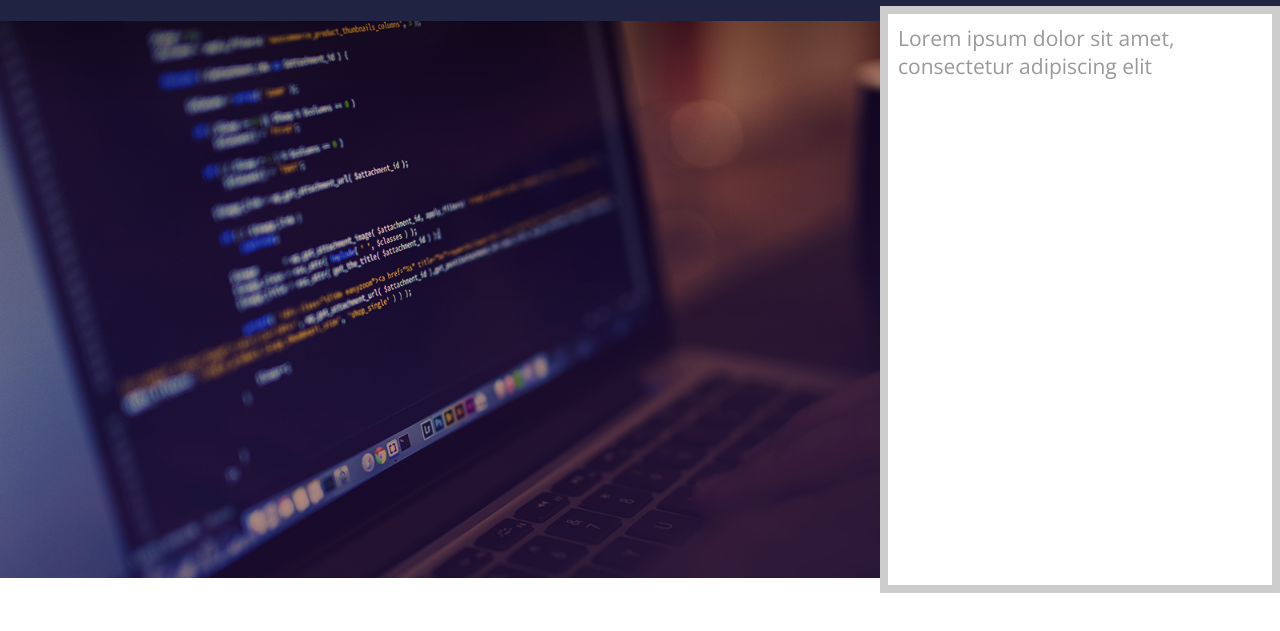
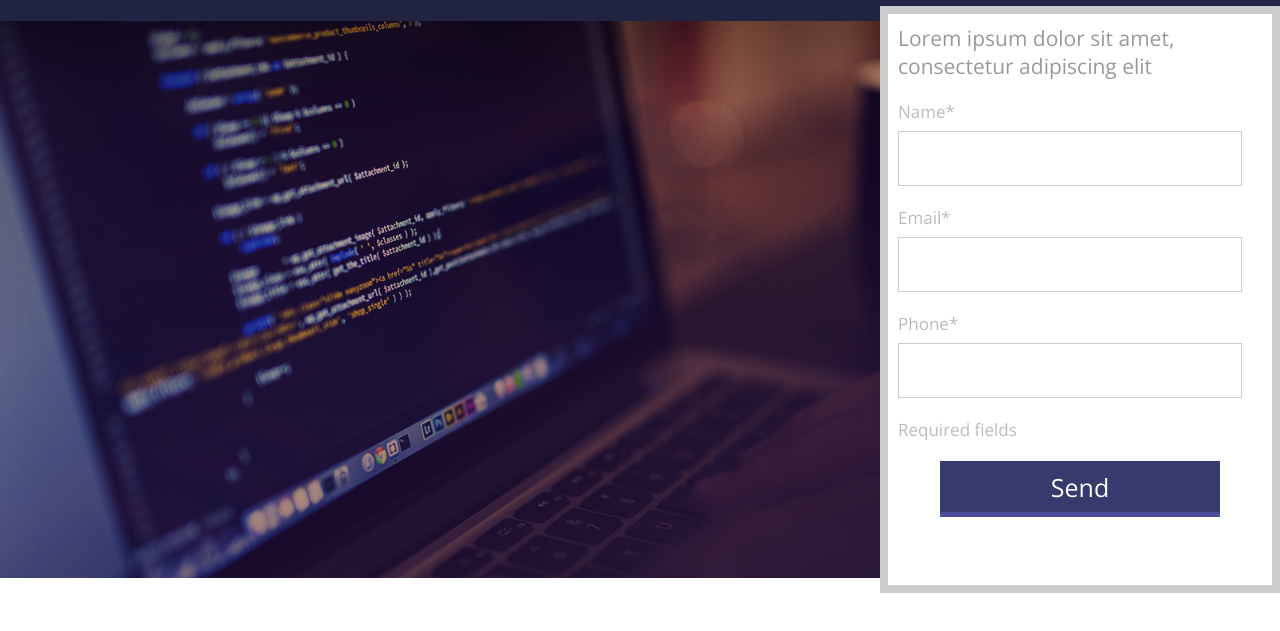
Before and after one commit to Jedid95/cursoFront-End, a plain HTML site: page Design Responsivo e Projeto 01/Projeto 01/index.html in a window 1280 px wide. Shown: the part 39-670 px from the top of the page. Drawn offline with nearby package versions, Linux system fonts and the light colour scheme.

Commit message:
form added

```diff
--- a/Design Responsivo e Projeto 01/Projeto 01/css/style.css
+++ b/Design Responsivo e Projeto 01/Projeto 01/css/style.css
@@ -52,3 +52,47 @@ html, body{
     color: #999;
     font-size: 21px;
 }
+
+.input-container{
+    margin-top: 20px;
+}
+
+.input-container span, .form p{
+    display: inline-block;
+    width: 100%;
+    color: #bbb;
+    font-size: 17px;
+}
+
+.form p{
+    margin: 20px 0;
+}
+
+.input-container input[type=text]{
+    width: 344px;
+    height: 55px;
+    border: 1px solid #ccc;
+    margin-top: 8px;
+}
+
+.form input[type=submit]{
+    width: 280px;
+    height: 56px;
+    background-color: #363A6D;
+    color: white;
+    font-size: 25px;
+    display: inline-block;
+    border-bottom:5px solid #4A5097;
+    border-right: 0;
+    border-top: 0;
+    border-left: 0;
+    cursor: pointer;
+}
+
+.form .input-submit-container{
+    text-align: center;
+}
+
+.form input[type=submit]:hover{
+    background-color: #323665;
+}
--- a/Design Responsivo e Projeto 01/Projeto 01/index.html
+++ b/Design Responsivo e Projeto 01/Projeto 01/index.html
@@ -1,5 +1,5 @@
 <!DOCTYPE html>
-<html lang="pt-br">
+<html lang="en">
     <head>
         <meta charset="UTF-8">
         <meta http-equiv="X-UA-Compatible" content="IE=edge">
@@ -20,6 +20,28 @@
             <div class="center">
                 <div class="form">
                     <h2>Lorem ipsum dolor sit amet, consectetur adipiscing elit</h2>
+                    <form>
+                        <div class="input-container">
+                            <span>Name*</span>
+                            <input type="text" name="name" required>
+                        </div><!--input-container end-->
+
+                        <div class="input-container">
+                            <span>Email*</span>
+                            <input type="text" name="email" required>
+                        </div><!--input-container end-->
+
+                        <div class="input-container">
+                            <span>Phone*</span>
+                            <input type="text" name="phone" required>
+                        </div><!--input-container end-->
+
+                        <p class="warning">Required fields</p>
+
+                        <div class="input-submit-container">
+                            <input type="submit" name="send" value="Send">
+                        </div><!--input-submit-container end-->
+                    </form> <!--form end-->
                 </div><!--form end-->
             </div><!--center end-->
         </div> <!--coontainer-banner end-->
```
